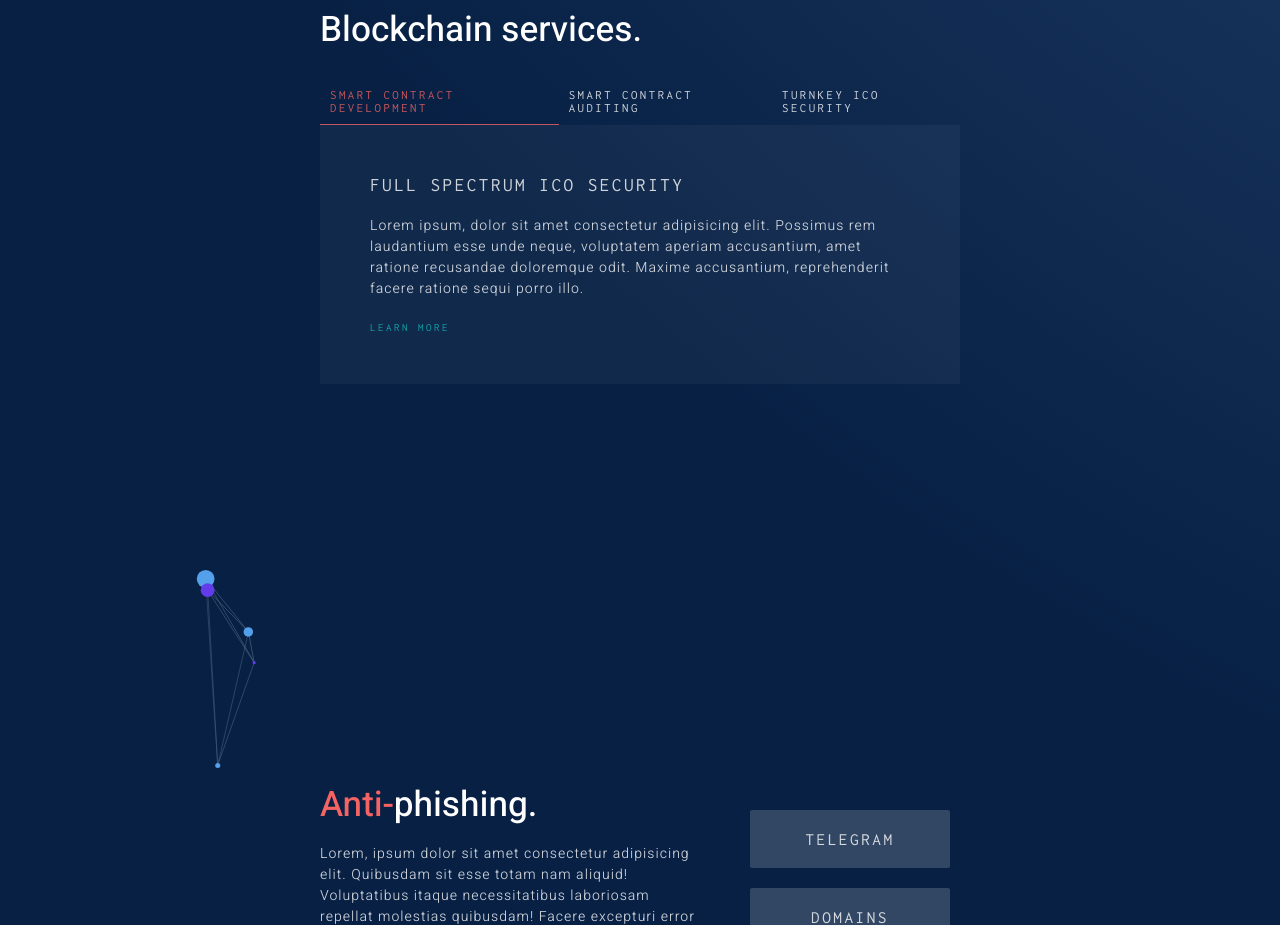
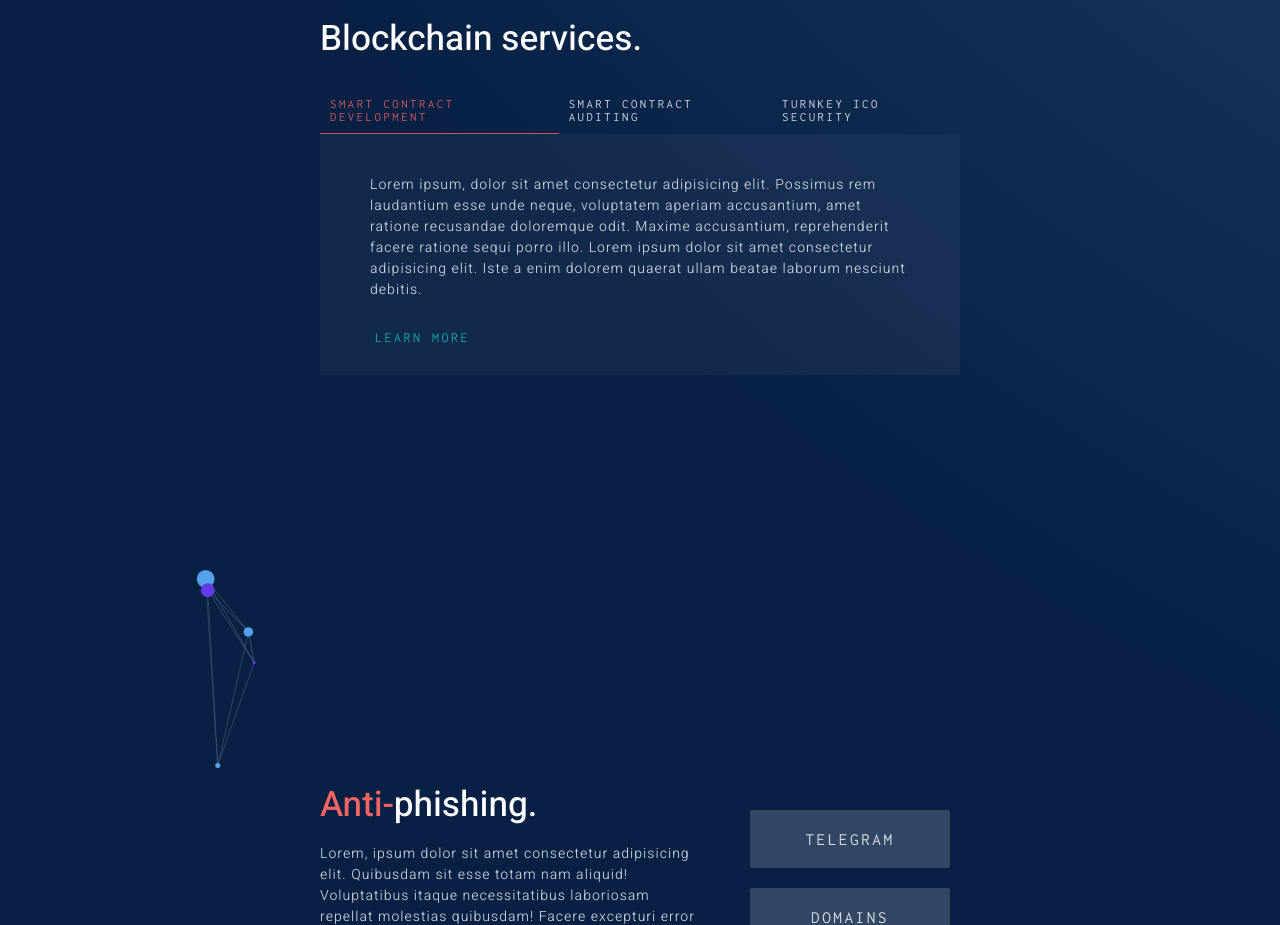
Before and after one commit to lukeberetta/iosiro, a plain HTML site: page index.html in a window 1280 px wide. Shown: the part 960-1885 px from the top of the page. Drawn offline with Linux system fonts and the light colour scheme.

Commit message:
text css

```diff
--- a/index.html
+++ b/index.html
@@ -84,10 +84,11 @@
       </div>
       <!-- Text box -->
       <div class="text-box services-1">
-        <h2>Full Spectrum ICO Security</h2>
+        <!-- <h2>Full Spectrum ICO Security</h2> -->
         <p>Lorem ipsum, dolor sit amet consectetur adipisicing elit. Possimus rem laudantium esse unde neque, voluptatem aperiam
           accusantium, amet ratione recusandae doloremque odit. Maxime accusantium, reprehenderit facere ratione sequi porro
-          illo.
+          illo. Lorem ipsum dolor sit amet consectetur adipisicing elit. Iste a enim dolorem quaerat ullam beatae laborum
+          nesciunt debitis.
         </p>
         <h3>
           <a id="btn-learn" href="#">
--- a/src/main.css
+++ b/src/main.css
@@ -201,6 +201,7 @@ footer a:hover {
     justify-content: space-between;
     align-items: center;
     font-weight: bolder;
+    /* font-size: 1em; */
 }
 
 #service-box a {
@@ -227,20 +228,20 @@ footer a:hover {
 }
 
 .text-box {
-    padding: 50px;
+    padding: 20px 50px;
     background-color: #ffffff0a;
     /* border-radius: 2px; */
 }
 
 #btn-learn {
-    padding: 0;
+    padding: 10px 5px;
     /* border: 1px solid rgba(23, 190, 187, 0.781); */
     /* background-color: #ffffff25; */
     /* border-radius: 20px; */
     /* letter-spacing: 1px; */
     font-weight: 300;
     margin: 0px;
-    font-size: 11px;
+    font-size: 14px;
     font-weight: bolder;
     color: #17BEBB;
     transition: all .2s;
```
